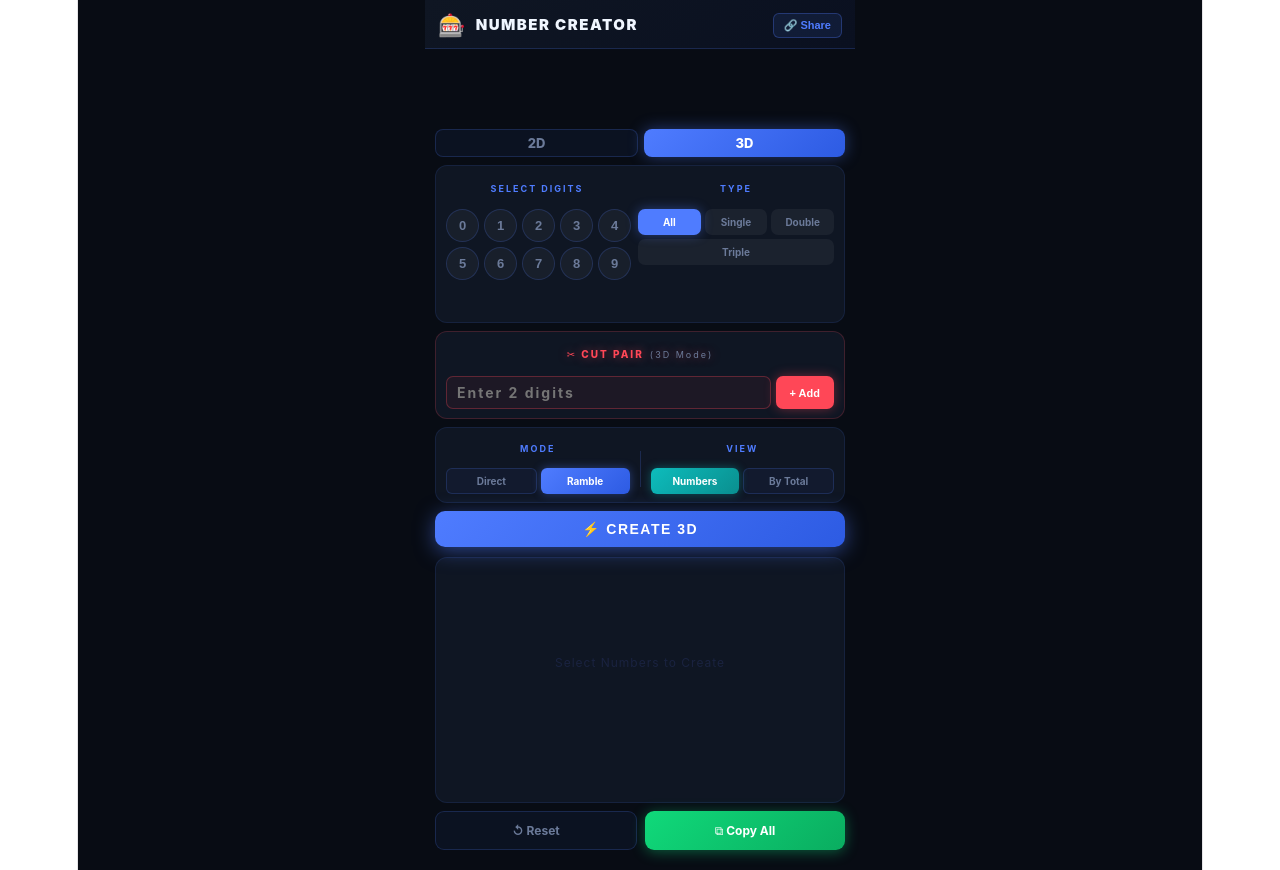
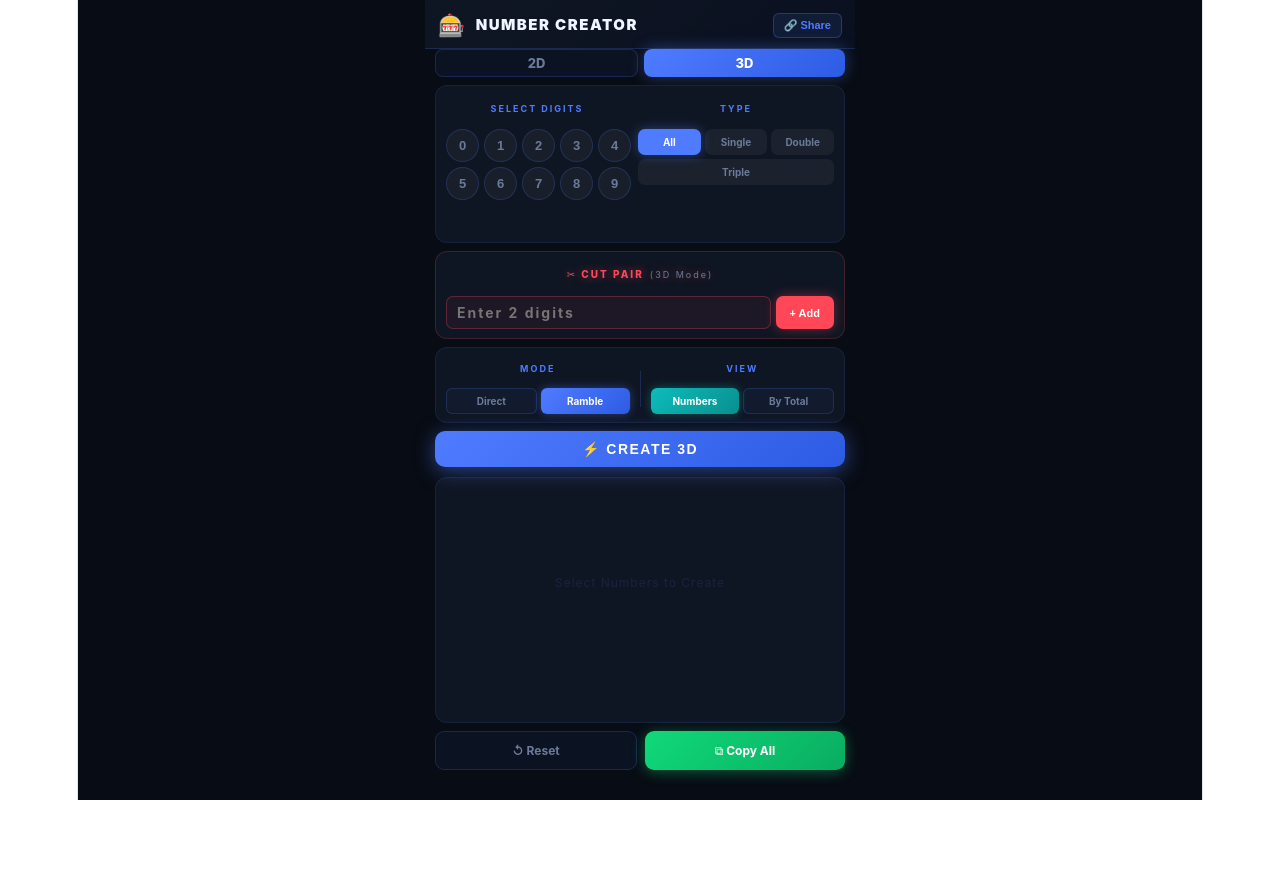
Before and after one commit to asaf9090/number-gen, a React (Vite) app in the folder number-generator/: page / in a window 1280 px wide. After the commit the page ends 800 px from the top, so only its background shows below. Built offline with nearby package versions, Linux system fonts and the light colour scheme.

Commit message:
feat: add banner and popunder ads to app

```diff
--- a/number-generator/src/App.jsx
+++ b/number-generator/src/App.jsx
@@ -1,19 +1,5 @@
 import { useState, useEffect } from "react";
-const AdsterraBanner = ({ id }) => {
-  useEffect(() => {
-    const container = document.getElementById(`ad-slot-${id}`);
-    // যদি কন্টেইনার খালি থাকে, তবেই বিজ্ঞাপন লোড করবে (এটিই অ্যাপ সাদা হওয়া আটকাবে)
-    if (container && container.innerHTML === "") {
-      const script = document.createElement("script");
-      script.src = `//www.highperformanceformat.com/${id}/invoke.js`;
-      script.async = true;
-      script.setAttribute("data-cfasync", "false");
-      container.appendChild(script);
-    }
-  }, [id]);
 
-  return <div id={`ad-slot-${id}`} style={{ minHeight: "60px", textAlign: "center" }}></div>;
-};
 const BG    = "#080c14";
 const CARD   = "#0f1623";
 const CARD2  = "#161f30";
@@ -333,10 +319,6 @@ export default function App() {
             🔗 Share
           </button>
         </div>
-        {/* AD SLOT */}
-<div style={{ padding: "10px", textAlign: "center", minHeight: "60px" }}>
-  <AdsterraBanner id="3313991" />
-</div>
 
 
 
```
